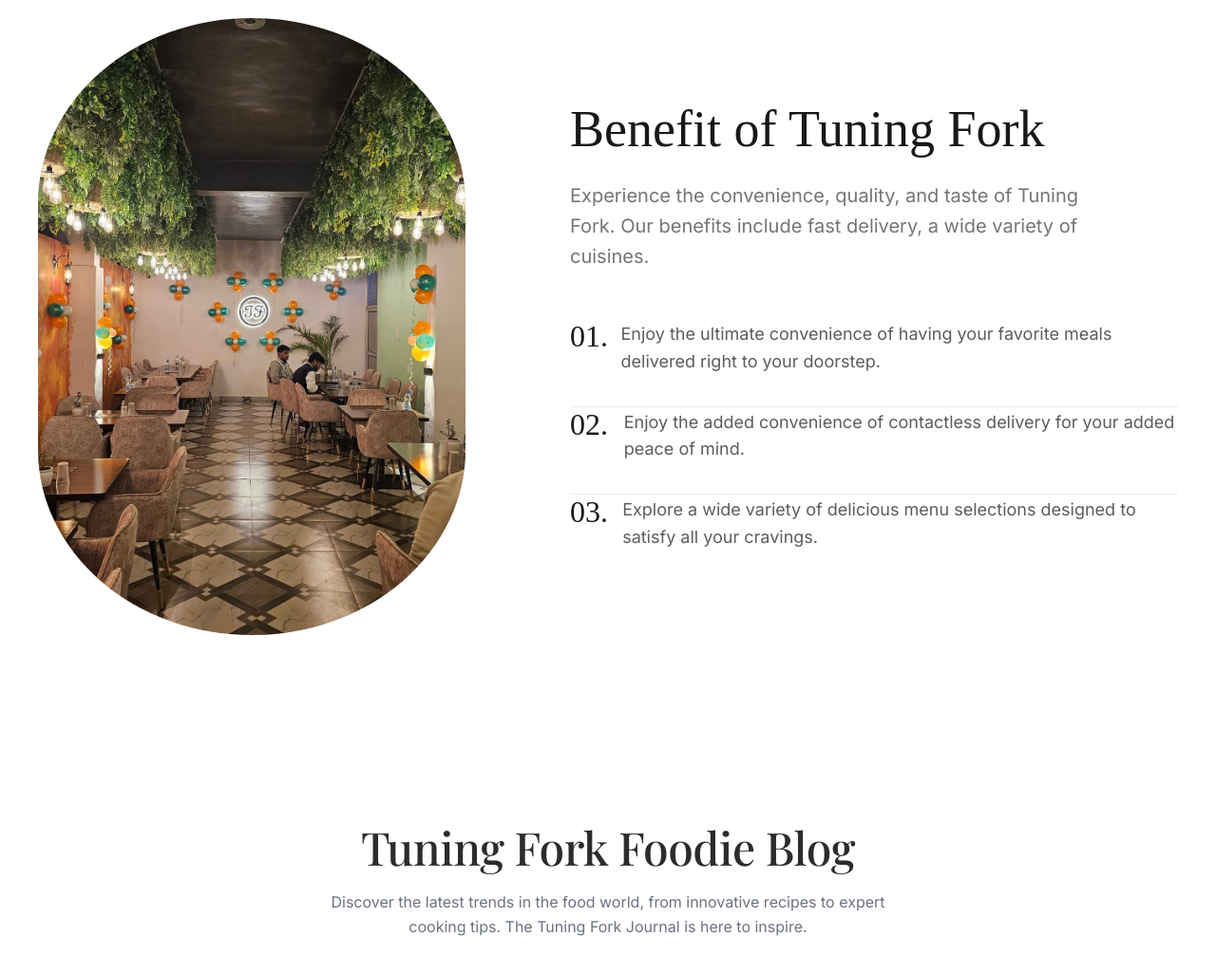
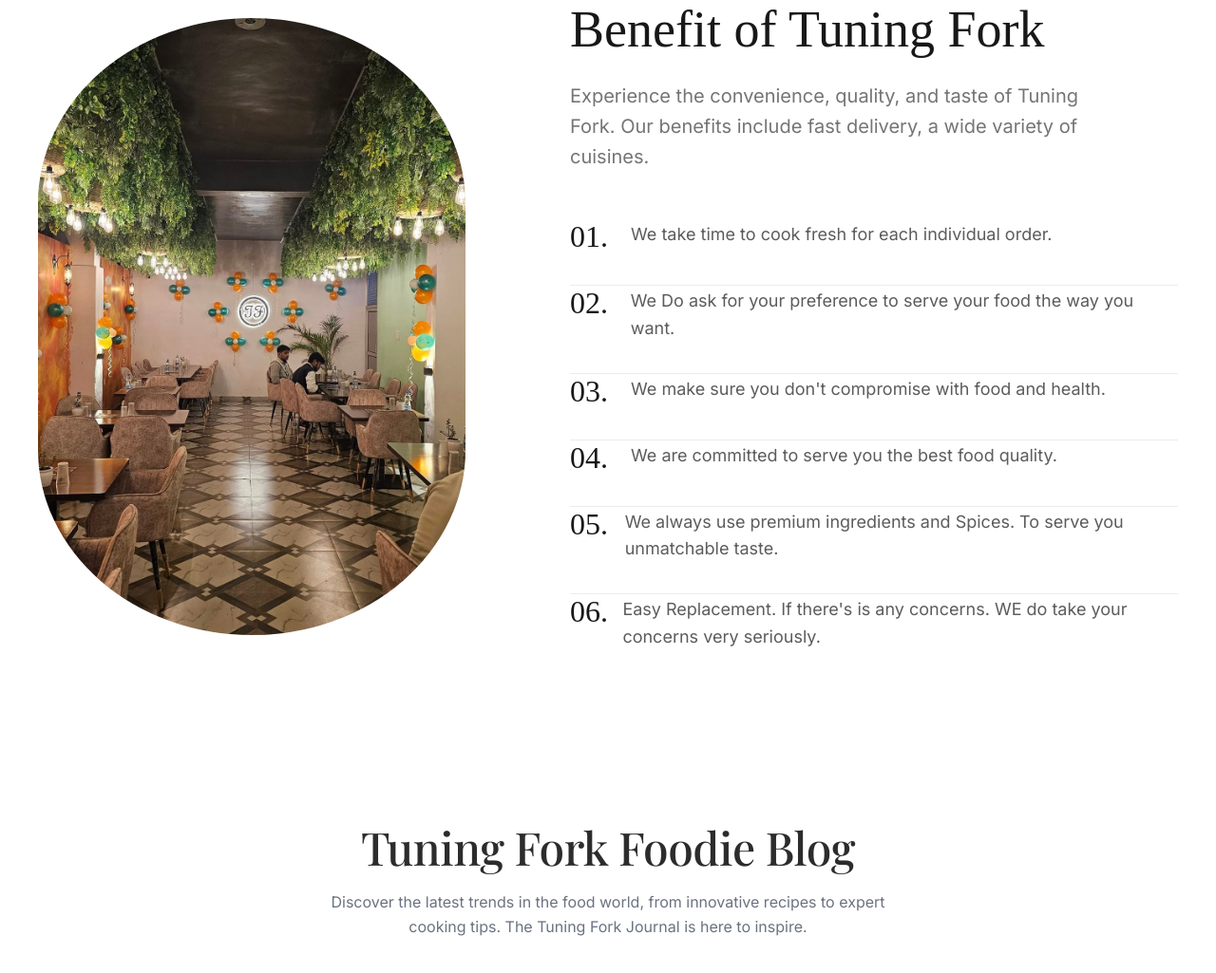
Before and after one commit to capstone-IITP/Tuning-Fork, a plain HTML site: page index.html in a window 1280 px wide. Shown: the part 5782-6807 px from the top of the page at 95% size. Drawn offline with nearby package versions, Linux system fonts and the light colour scheme.

Commit message:
Merged latest changes

```diff
--- a/index.html
+++ b/index.html
@@ -1261,18 +1261,30 @@
                 <ol class="benefit-list">
                     <li>
                         <span class="benefit-num">01.</span>
-                        <span class="benefit-text">Enjoy the ultimate convenience of having your favorite meals
-                            delivered right to your doorstep.</span>
+                        <span class="benefit-text">We take time to cook fresh for each individual order.</span>
                     </li>
                     <li>
                         <span class="benefit-num">02.</span>
-                        <span class="benefit-text">Enjoy the added convenience of contactless delivery for your added
-                            peace of mind.</span>
+                        <span class="benefit-text">We Do ask for your preference to serve your food the way you
+                            want.</span>
                     </li>
                     <li>
                         <span class="benefit-num">03.</span>
-                        <span class="benefit-text">Explore a wide variety of delicious menu selections designed to
-                            satisfy all your cravings.</span>
+                        <span class="benefit-text">We make sure you don't compromise with food and health.</span>
+                    </li>
+                    <li>
+                        <span class="benefit-num">04.</span>
+                        <span class="benefit-text">We are committed to serve you the best food quality.</span>
+                    </li>
+                    <li>
+                        <span class="benefit-num">05.</span>
+                        <span class="benefit-text">We always use premium ingredients and Spices. To serve you
+                            unmatchable taste.</span>
+                    </li>
+                    <li>
+                        <span class="benefit-num">06.</span>
+                        <span class="benefit-text">Easy Replacement. If there's is any concerns. WE do take your
+                            concerns very seriously.</span>
                     </li>
                 </ol>
             </div>
```
